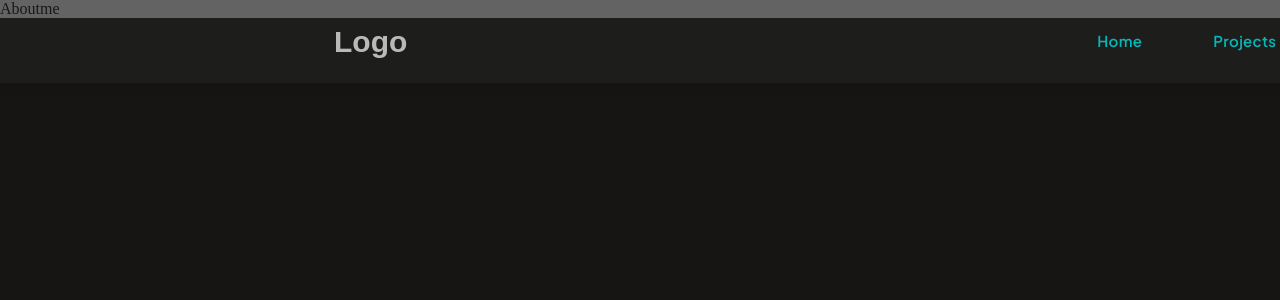
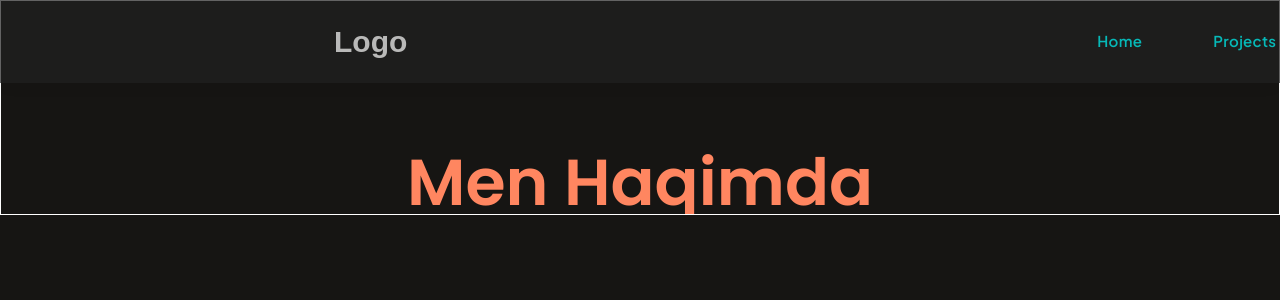
Before and after one commit to Zubayr2110/my-portfolio, a React app: page /aboutme in a window 1280 px wide. Shown: the top 300 px of the page. Built offline with nearby package versions, Linux system fonts and the light colour scheme; the HTML template or start-up script is replaced by a standard one.

Commit message:
Main done

```diff
--- a/src/components/Home/Homep.jsx
+++ b/src/components/Home/Homep.jsx
@@ -19,15 +19,15 @@ export default function Homep() {
     <main className="home">
       <img src={MainAvatar} alt="img" className="mainavataricon" />
       <h1 className="mainh1">
-        Men{" "}
+        Salom Men {" "}
         <span className="mainh1span">
-           <br /> Frontend
+          Zubayr <br /> Frontend
         </span>{" "}
         Dasturchiman
       </h1>
       <p className="maininfo">
         Men Frontend Dasturchiman. <br /> Hozirda Najot Ta'limni, Chilonzor
-        Filialida O'qiyma. Meni Tajribam <br /> HTML, CSS, Sass, JS, Bootstrap,
+        Filialida O'qiyman. Meni Tajribam <br /> HTML, CSS, Sass, JS, Bootstrap,
         React JS, Reducer, Redux.
       </p>
       <Link to="tel:+998998801206" className="mainbtna" target="_blank">
--- a/src/pages/AboutMe/AboutMe.css
+++ b/src/pages/AboutMe/AboutMe.css
@@ -1,5 +1,24 @@
 .contactContent {
+    margin: 0 auto;
     width: 1920px;
     max-width: 100%;
-    background: #fff;
 }
+.aboutC {
+    margin: 0 auto;
+    padding-top: 150px;
+    width: 1920px;
+    max-width: 100%;
+    border: 1px solid #fff;
+}
+.abouth1 {
+    background: var(--Primary-Gradient, linear-gradient(116deg, #FF8660 71.79%, #9A33FF 95.51%));
+    background-clip: text;
+    -webkit-background-clip: text;
+    -webkit-text-fill-color: transparent;
+    font-family: Poppins;
+    font-size: 65px;
+    font-style: normal;
+    font-weight: 800;
+    line-height: 63.357px;
+    text-align: center;
+}
--- a/src/pages/AboutMe/AboutMep.jsx
+++ b/src/pages/AboutMe/AboutMep.jsx
@@ -2,6 +2,9 @@ import './AboutMe.css'
 
 export default function AboutMeP() {
   return (
-    <div>Aboutme</div>
+    <div className='aboutC'>
+      <h1 className='abouth1'>Men Haqimda</h1>
+      <div className=''></div>
+    </div>
   )
 }
```
Also changed, not shown: src/pages/Projects/ProjectsP.jsx (line endings or trailing spaces).
